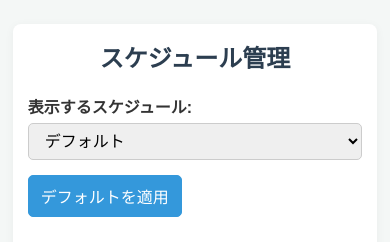
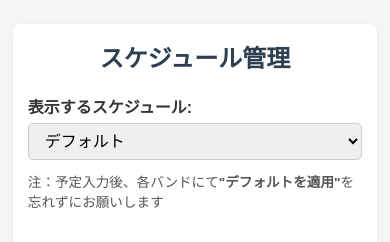
Before and after one commit to yappippipiyya/Jappy, a Flask app: template Src/templates/schedule/manage.html in a window 390 px wide. Shown: the part 75-317 px from the top of the page. Run offline with Flask 3, Linux system fonts and the light colour scheme; the template is opened without the code that fills it, so the values that code supplies are empty.

Commit message:
'デフォルトを適用'を促す注意書きを追加

```diff
--- a/Src/static/css/schedule/manage.css
+++ b/Src/static/css/schedule/manage.css
@@ -31,6 +31,7 @@
     display: flex;
     align-items: center;
     gap: 10px;
+    flex-wrap: wrap;
 
     label {
       font-weight: bold;
@@ -57,6 +58,18 @@
       }
     }
   }
+}
+
+/*
+ * スケジュールに関する注意書きのスタイル
+ */
+.schedule-notice {
+  font-size: 0.85rem;
+  color: #555;
+  margin-top: 5px;
+  padding: 0;
+  flex-basis: 100%; /* 親要素の幅いっぱいに広がり、下に回り込む */
+  line-height: 1.5;
 }
 
 /*
@@ -193,6 +206,7 @@
       flex-direction: column;
       align-items: flex-start;
       gap: 5px;
+      flex-wrap: nowrap;
 
       &.action-buttons {
         flex-direction: row;
@@ -212,6 +226,11 @@
         width: 100%;
       }
     }
+  }
+
+  .schedule-notice {
+    width: 100%; /* 親要素の幅に合わせる */
+    margin-top: 8px;
   }
 
   .table-wrapper .schedule-table {
--- a/Src/templates/schedule/manage.html
+++ b/Src/templates/schedule/manage.html
@@ -31,6 +31,9 @@
           <option value="{{ band.id }}" {% if selected_band_id == band.id %}selected{% endif %}>{{ band.name }}</option>
           {% endfor %}
         </select>
+        <p class="schedule-notice">
+          注：予定入力後、各バンドにて<strong>"デフォルトを適用"</strong>を忘れずにお願いします
+        </p>
       </div>
 
       <div class="control-item action-buttons">
```
